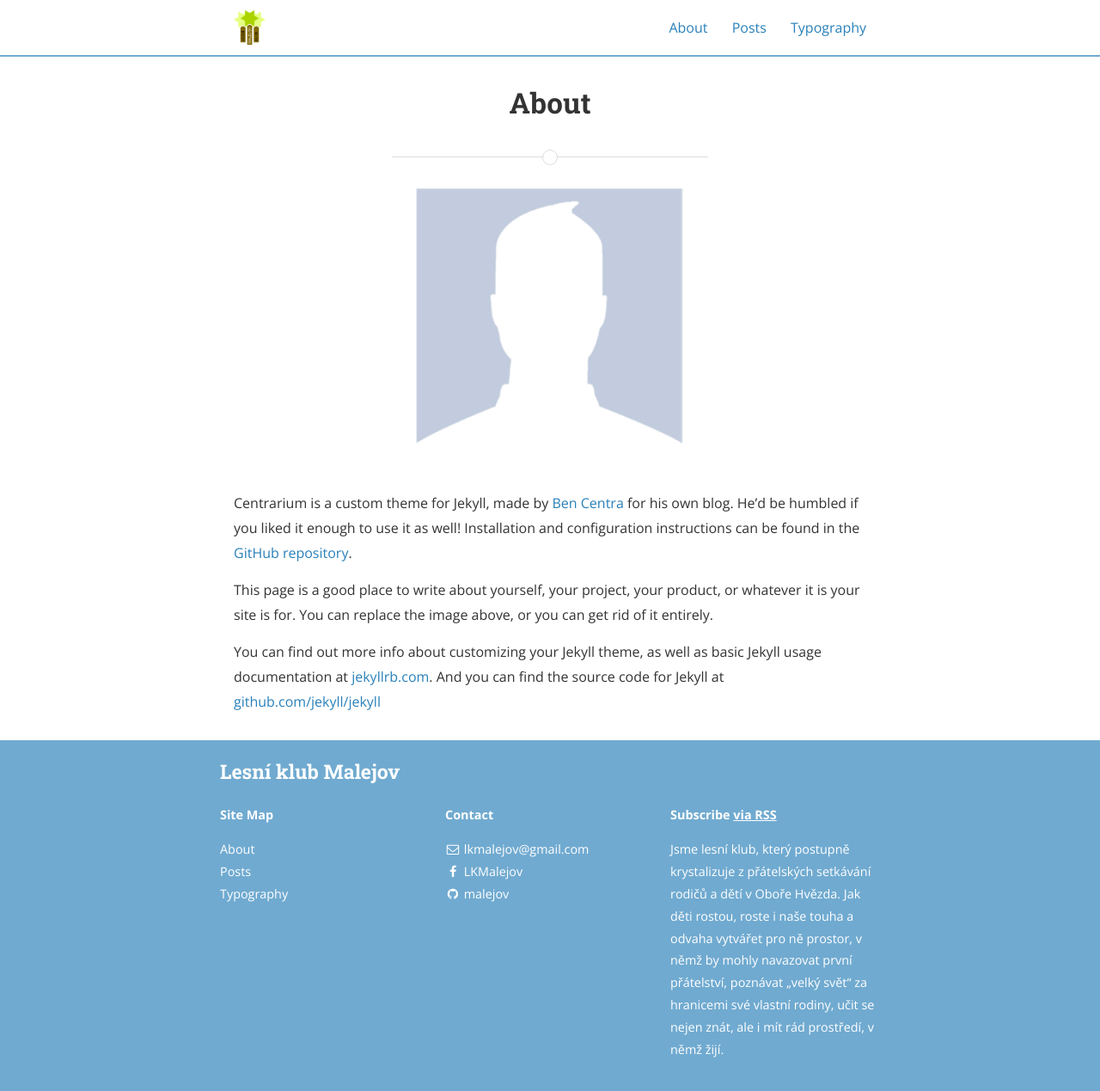
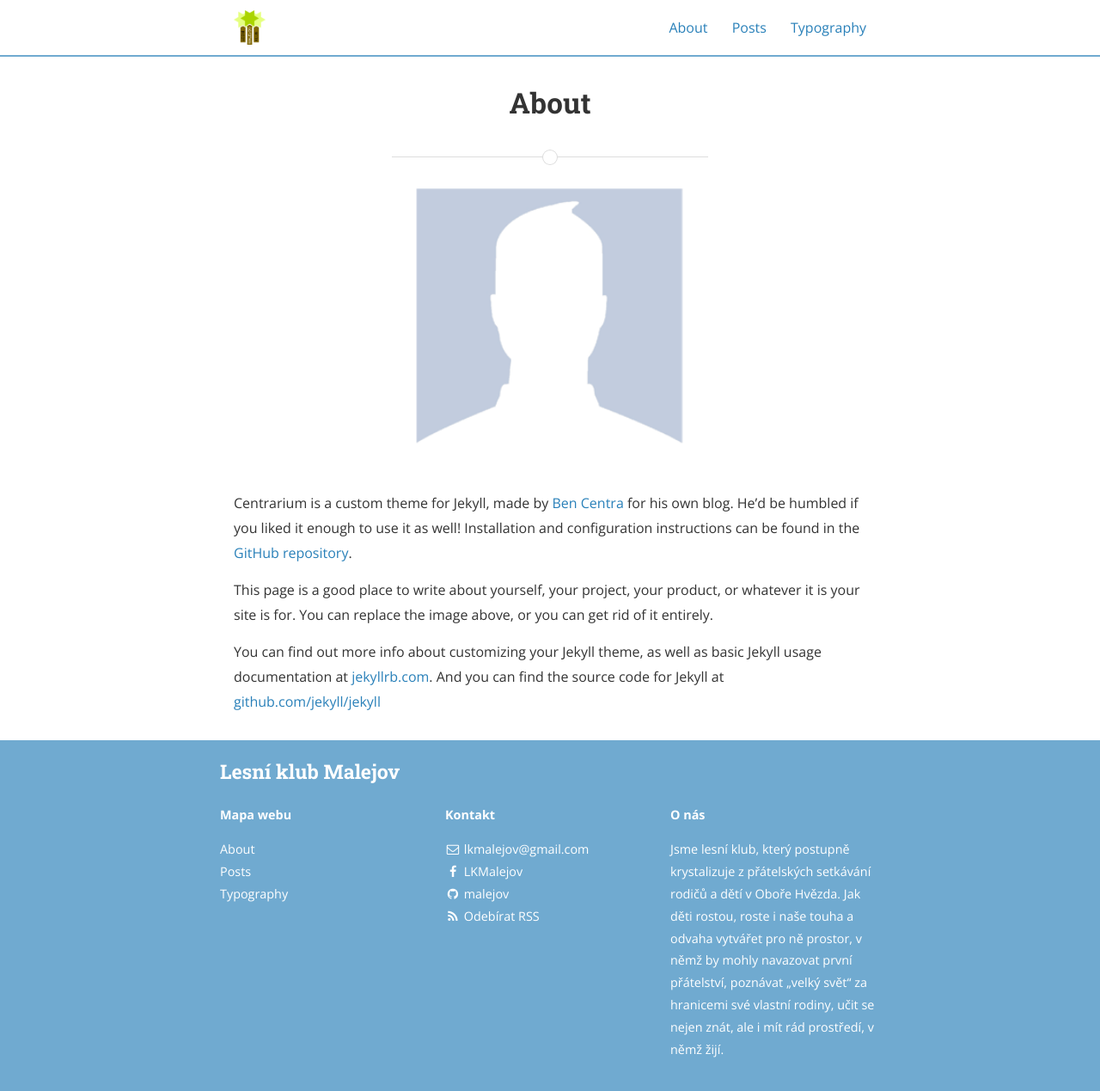
Before and after one commit to bencentra/centrarium, a Jekyll site: the page built from about.md, in a window 1280 px wide and 1280 px high. Shown: the top 1269 px of the window at 86% size. Built offline with Jekyll 4.4.1, drawn with Linux system fonts in a browser that asks for light colours; nearby versions of some CDN libraries.

Commit message:
Header and footer.

```diff
--- a/_config.yml
+++ b/_config.yml
@@ -17,7 +17,7 @@ exclude:
 
 # Site settings
 title: Lesní klub Malejov
-subtitle: "A simple yet classy theme for your Jekyll website or blog"
+subtitle: ""
 email: lkmalejov@gmail.com
 name: Lesní klub Malejov
 description: Jsme lesní klub, který postupně krystalizuje z přátelských setkávání rodičů a dětí v Oboře Hvězda. Jak děti rostou, roste i naše touha a odvaha vytvářet pro ně prostor, v němž by mohly navazovat první přátelství, poznávat „velký svět“ za hranicemi své vlastní rodiny, učit se nejen znát, ale i mít rád prostředí, v němž žijí.
--- a/_includes/footer.html
+++ b/_includes/footer.html
@@ -6,7 +6,7 @@
 
     <div class="site-navigation">
 
-      <p><strong>Site Map</strong></p>
+      <p><strong>Mapa webu</strong></p>
       <ul class="pages">
 				{% include nav_links.html %}
       </ul>
@@ -14,7 +14,7 @@
 
     <div class="site-contact">
 
-      <p><strong>Contact</strong></p>
+      <p><strong>Kontakt</strong></p>
       <ul class="social-media-list">
         <li>
           <a href="mailto:{{ site.email }}">
@@ -34,11 +34,17 @@
           {% endif %}
         {% endfor %}
 
+				<li class="rss-subscribe">
+					<a href="{{ "/feed.xml" | prepend: site.baseurl }}">
+						<i class="fa fa-rss"></i>
+						<span>Odebírat RSS</span>
+					</a>
+				</li>
       </ul>
     </div>
 
     <div class="site-signature">
-      <p class="rss-subscribe text"><strong>Subscribe <a href="{{ "/feed.xml" | prepend: site.baseurl }}">via RSS</a></strong></p>
+			<p class="text"><strong>O nás</strong></p>
       <p class="text">{{ site.description }}</p>
     </div>
 
```
Also changed, not shown: 1 other file.
